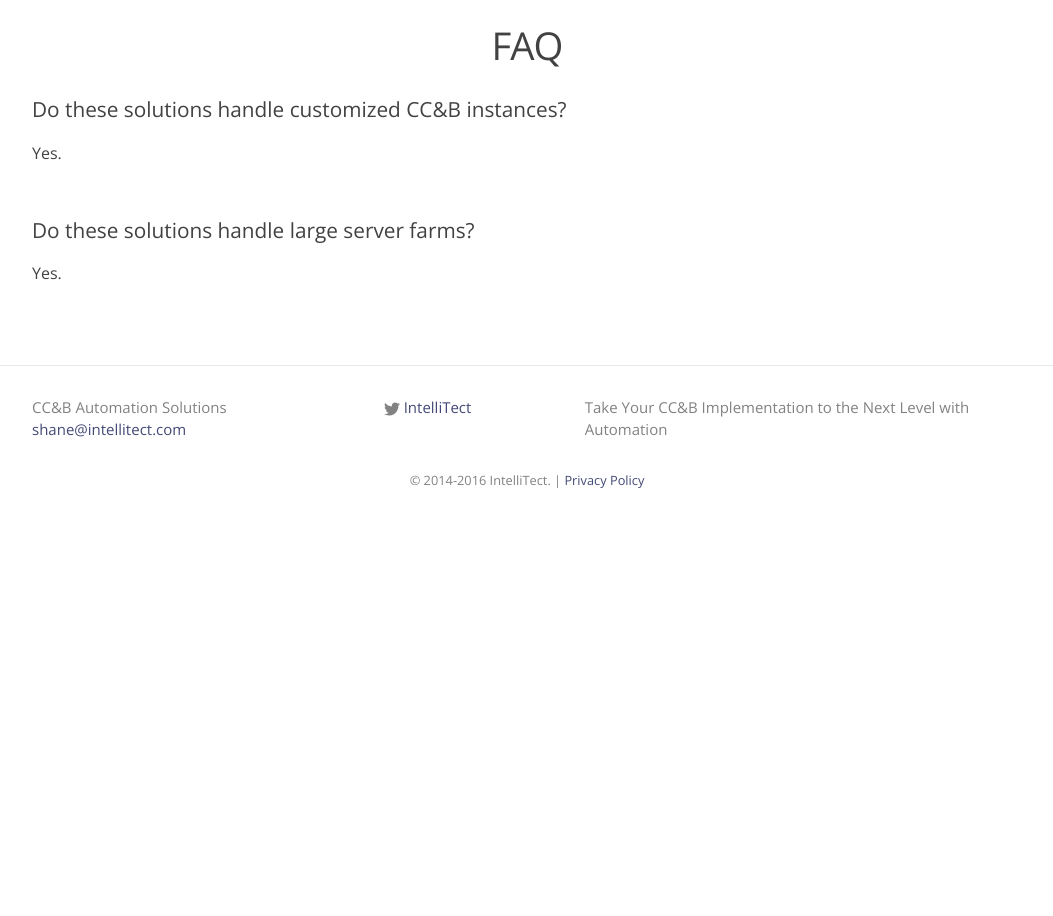
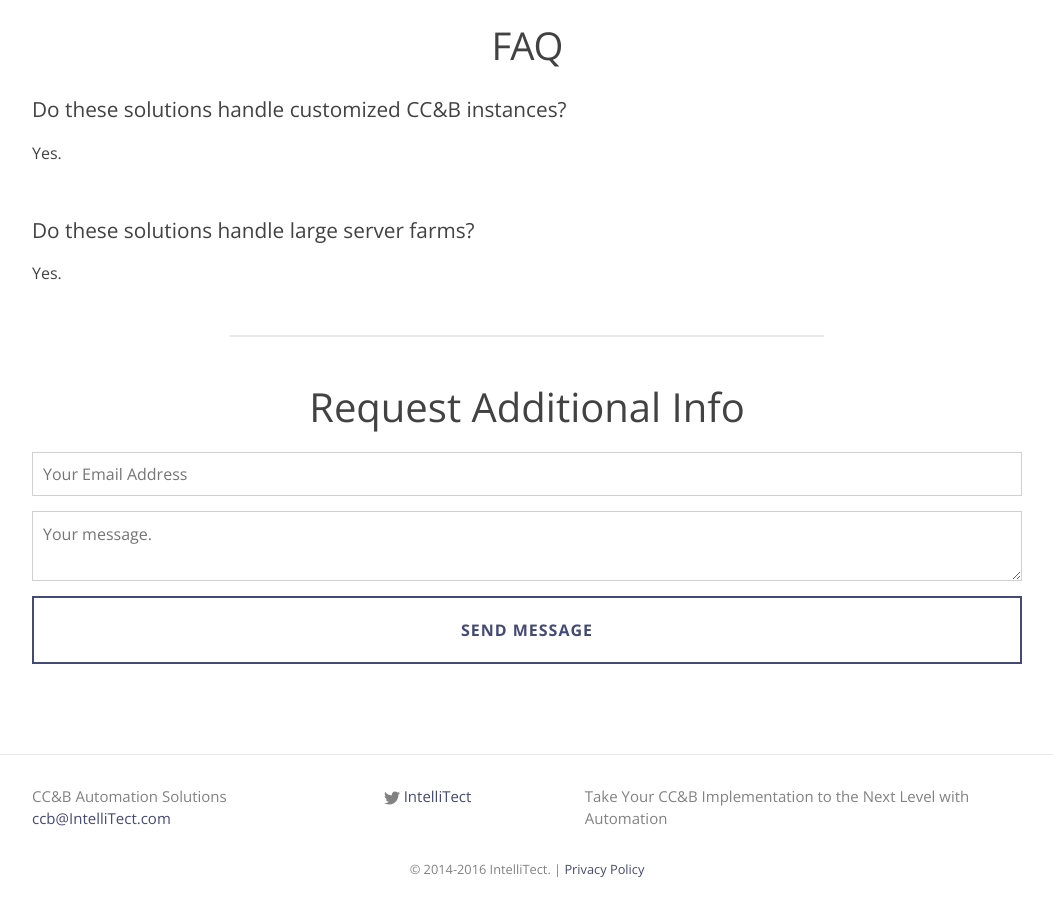
Before and after one commit to IntelliTect/CCBAutomation-website, a Jekyll site: the page built from faq.html, in a window 1280 px wide, cut to the strip 66-990 px from the top of the page. Shown: the top 916 px of the strip, without its empty margins (113-1166 px from the left). Built offline with Jekyll 4.4.1, drawn with Linux system fonts in a browser that asks for light colours; nearby versions of some CDN libraries; before the commit the page ends 900 px from its top, so only the background shows below that.

Commit message:
updated contact-form and added form to all pages

```diff
--- a/_data/contact-form.yml
+++ b/_data/contact-form.yml
@@ -1,4 +1,4 @@
-email: shane@intellitect.com #this is used for contact-form.html (http://formspree.io/)
+email: ccb@intellitect.com #this is used for contact-form.html (http://formspree.io/)
 header: "Request Additional Info"
 email_placeholder: Your Email Address
 textarea_placeholder: Your message.
--- a/_data/contacts.yml
+++ b/_data/contacts.yml
@@ -1,7 +1,7 @@
 site:
   name: CC&B Automation Services
   phone: 646.543.9259
-  email: shane@intellitect.com
+  email: ccb@IntelliTect.com
   twitter_username: IntelliTect
   image: /img/profile-image.png
   image_alt: "IntelliTect"
@@ -13,8 +13,8 @@ site:
 
 shanekercheval:
   name: Shane Kerheval
-  phone: 555.555.5555
-  email: shane.kercheval@gmail.com
+  phone: 646.543.9259
+  email: shane@IntelliTect.com
   twitter_username: shanekercheval
   image: ../img/profile-image.png
   image_alt: "IntelliTect"
--- a/_includes/solution-item.html
+++ b/_includes/solution-item.html
@@ -41,3 +41,4 @@
 		{% endif %}
 	{% endfor %}
 </div>
+{% include contact-form.html %}
--- a/faq.html
+++ b/faq.html
@@ -13,3 +13,4 @@ include_in_nav: true
     <p class="faq-answer">{{ faq.answer }}</p>
   {% endfor %}
 </div>
+{% include contact-form.html %}
--- a/js/app.js
+++ b/js/app.js
@@ -135,7 +135,7 @@ NOTE: The downside for adding JavaScript is that Google Tag Manager cannot hook
           },
           dataType: "json",
           success: function() {
-            $("#overlay p").text("Your message was sent. I will reply to '"+replyToEmail+"' as soon as I can.");
+            $("#overlay p").text("Your message was sent. We will respond back to '"+replyToEmail+"' as soon as we can.");
             $overlay.fadeIn();//these needs to go in success? or success/error needs to set message;
             gtmPush('contact-form', 'submit_success', window.location.href, undefined);
           },
```
